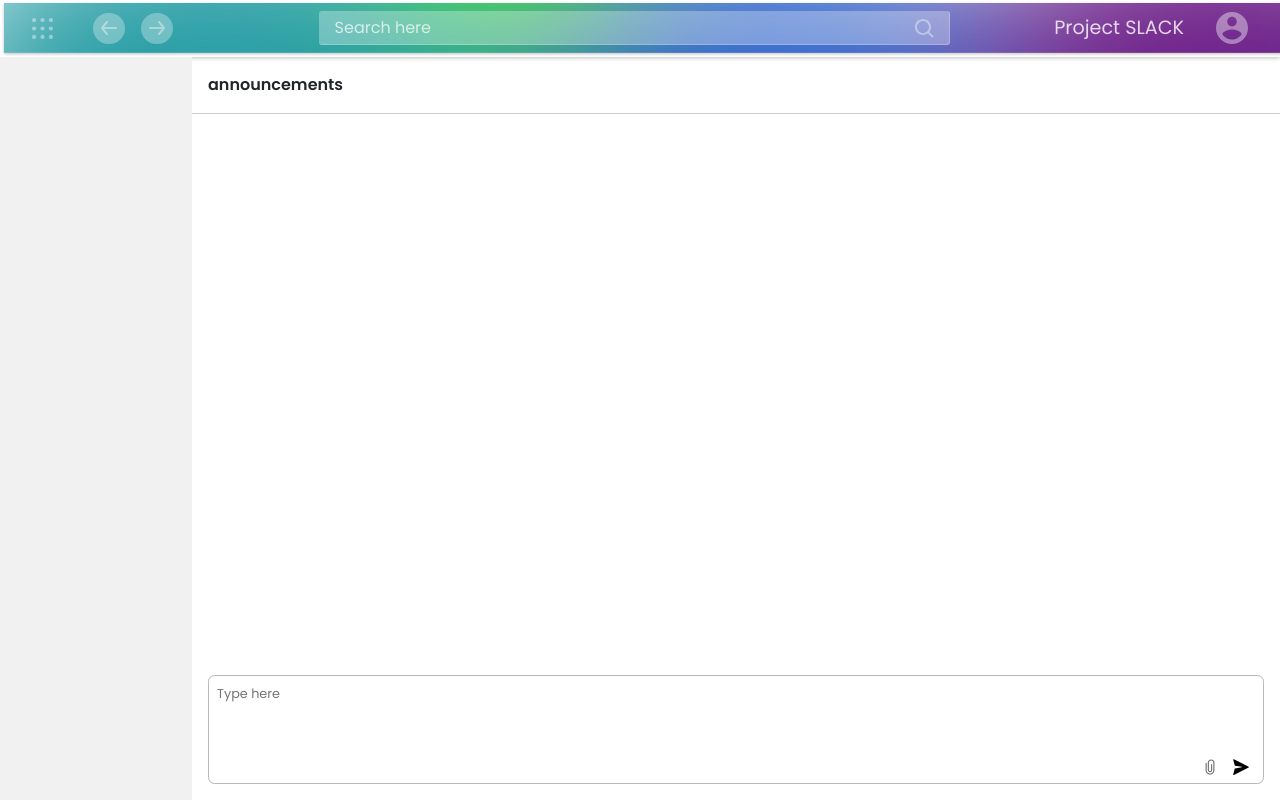
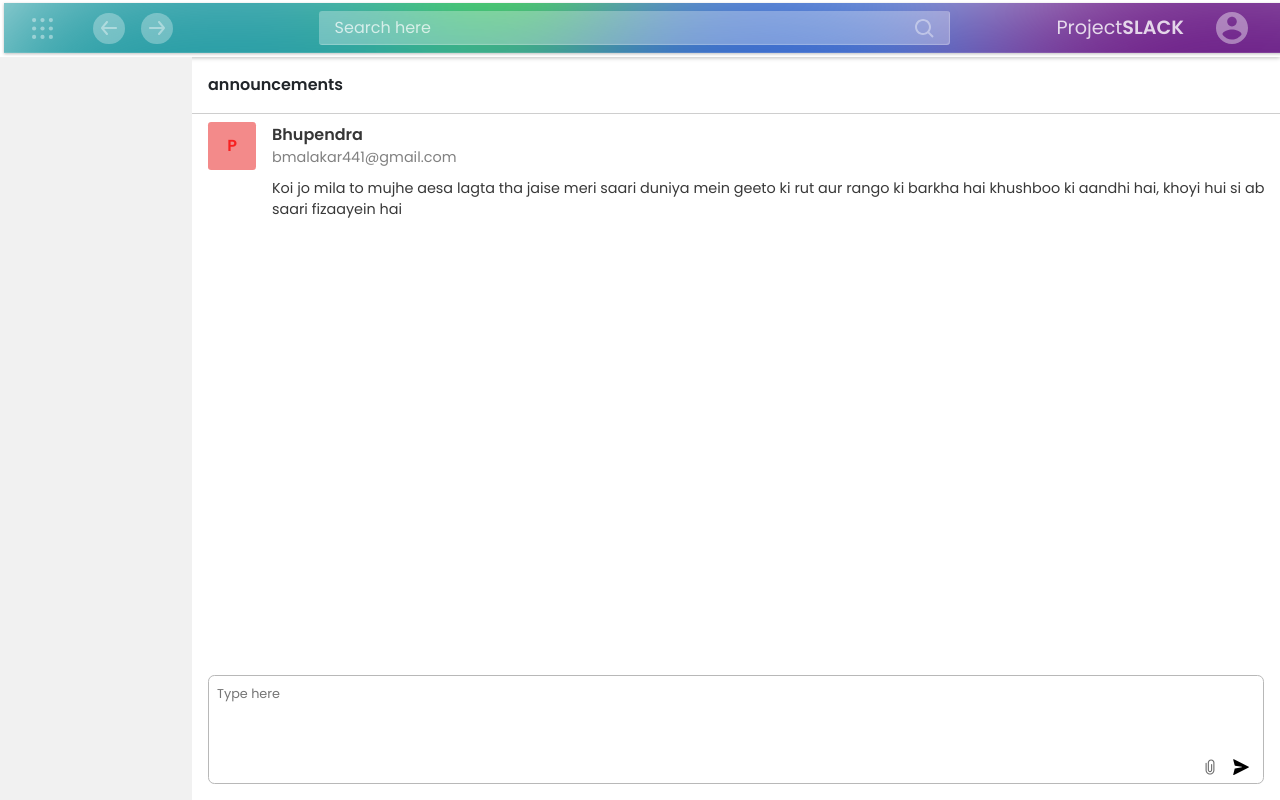
Before and after one commit to Bhupendra2409/Slack-clone, a React (Create React App) app: page / in a window 1280 px wide. Built offline with nearby package versions, Linux system fonts and the light colour scheme.

Commit message:
message box

```diff
--- a/src/client/components/Chatwin.js
+++ b/src/client/components/Chatwin.js
@@ -1,4 +1,6 @@
 import React from "react";
+
+import Msgbox from "./Msgbox";
 
 import sendicon from "../styles/images/send.svg";
 import attachicon from "../styles/images/attachicon.svg";
@@ -11,7 +13,9 @@ export default function Chatwin({ channelName }) {
       <div id="cn-cnt" className="fs-6 text-start py-3 px-3 align-middle">
         {channelName}
       </div>
-      <div id="msg-cnt"></div>
+      <div id="msg-cnt">
+        <Msgbox isFile={true} isMsg={true} name='Bhupendra' email='bmalakar441@gmail.com'/>
+      </div>
       <div id="type-area-cnt" className="p-1 m-3">
         <textarea
           className="p-1"
--- /dev/null
+++ b/src/client/components/Msgbox.js
@@ -0,0 +1,20 @@
+import React from 'react'
+
+import '../styles/msgbox.css'
+
+export default function Msgbox({isFile,isMsg,name,email,msg}) {
+    return (
+        <div id='msg-box-cnt'>
+             <div id="msg-box-profile">
+                P
+             </div>
+             <div id="msg-box-name">
+                <div id="msg-name">{name}</div>
+                <div id="msg-email">{email}</div>
+             </div>
+             <div id="msg-box-text">
+                Koi jo mila to mujhe aesa lagta tha jaise meri saari duniya mein geeto ki rut aur rango ki barkha hai khushboo ki aandhi hai, khoyi hui si ab saari fizaayein hai
+            </div>
+        </div>
+    )
+}
--- a/src/client/components/Navbar.js
+++ b/src/client/components/Navbar.js
@@ -33,7 +33,7 @@ export default function Navbar() {
                 <div id="search-text"><textarea name="search-textarea" cols="30" rows="1" placeholder="Search here"></textarea> </div>
                 <img src={`${searchicon}`} className='search-icon' alt="" />
             </div>
-            <div className="right-cnt d-flex align-middle flex-row-reverse">Project SLACK</div>
+            <div className="right-cnt d-flex align-middle flex-row-reverse"> <div style={{fontWeight: "600"}}>SLACK </div>Project</div>
 
             <div className="dropdown">
             <button className="dropdown-toggle act-cnt" type="button" id="accdd" data-bs-toggle="dropdown" aria-expanded="false">
--- /dev/null
+++ b/src/client/styles/msgbox.css
@@ -0,0 +1,40 @@
+#msg-box-cnt{
+    display: grid;
+    width: 100%;
+    grid-template-columns: min-content 1fr;
+}
+#msg-box-name{
+    display: flex;
+    flex-direction: column;
+    align-items: flex-start;
+    justify-content: center;
+    padding: 0.5rem 0rem;
+}
+#msg-box-profile{
+    background-color: rgb(243, 138, 138);
+    margin: 0.5rem 1rem;
+    height: 3rem;
+    width: 3rem;
+    justify-content: center;
+    color: rgb(247, 33, 33);
+    font-weight: 600;
+    border-radius: 0.2rem 0.2rem 0.2rem /0.2rem 0.2rem;
+    display: flex;
+    align-items: center;
+    padding: 1rem;
+}
+#msg-box-text{
+    width: 100%;
+    text-align: left;
+    grid-column: 2/ span 1;
+    font-size: 0.9rem;
+    color: rgb(56, 56, 56);
+}
+#msg-name{
+    font-weight: 600;
+    color: rgb(54, 54, 54);
+}
+#msg-email{
+    font-size: 0.9rem;
+    color: rgb(129, 129, 129);
+}
```
